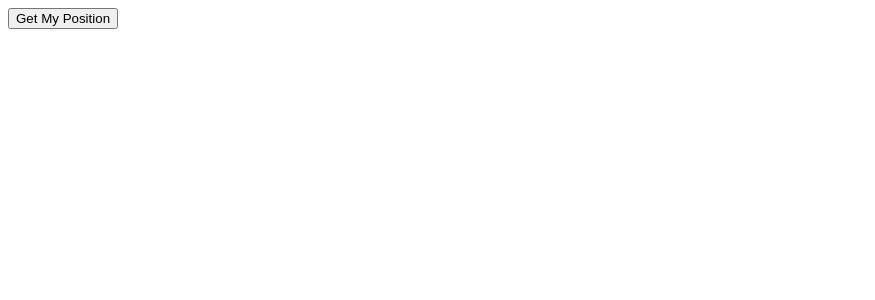
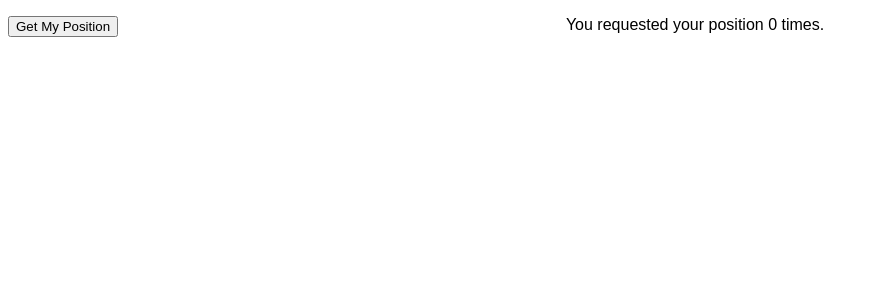
Before and after one commit to MBANS8A1/React-Geolocator, a React (Create React App) app: page / in a window 1280 px wide. Shown: the top 300 px of the page, without its empty margins (0-875 px from the left). Built offline with nearby package versions, Linux system fonts and the light colour scheme.

Commit message:
I have destructured the longitude and latitude off of the position state as they are needed in the JSX. I added three JavaScript modes to account for different states when the application is loading, when there is an error and when the application is loading and there is no error.

```diff
--- a/src/App.js
+++ b/src/App.js
@@ -5,6 +5,8 @@ function App() {
   const [countClicks, setCountClicks] = useState(0);
   const [error, setError] = useState(null);
   const [position, setPosition] = useState({});
+
+  const { lng, lat } = position;
 
   function getPosition() {
     setCountClicks((click) => click + 1);
@@ -35,6 +37,12 @@ function App() {
       <button onClick={getPosition} disabled={isLoading}>
         Get My Position
       </button>
+
+      {isLoading && <p>Loading your position...</p>}
+      {error && <p>{error}</p>}
+      {!error && !isLoading && lng && lat && <p>Your GPS position:</p>}
+
+      <p>You requested your position {countClicks} times.</p>
     </div>
   );
 }
```
